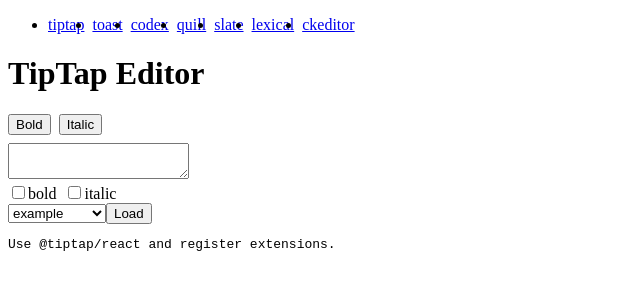
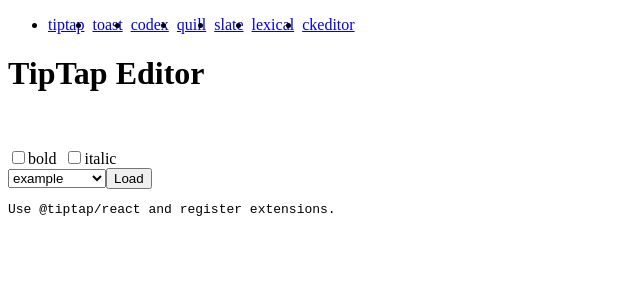
Before and after one commit to eputnam77/DocEditorPlayground, a Next.js app: page /tiptap in a window 1280 px wide. Shown: the top 300 px of the page, without its empty margins (0-640 px from the left). Built offline with nearby package versions, Linux system fonts and the light colour scheme.

Commit message:
feat(tiptap): add real editor

```diff
--- a/package.json
+++ b/package.json
@@ -19,7 +19,9 @@
     "next": "latest",
     "react": "latest",
     "react-dom": "latest",
-    "tailwindcss": "latest"
+    "tailwindcss": "latest",
+    "@tiptap/react": "latest",
+    "@tiptap/starter-kit": "latest"
   },
   "devDependencies": {
     "typescript": "latest",
--- a/pages/tiptap.tsx
+++ b/pages/tiptap.tsx
@@ -1,18 +1,31 @@
 import { useState } from "react";
+import { EditorContent, Extension, useEditor } from "@tiptap/react";
+import StarterKit from "@tiptap/starter-kit";
 import PluginManager from "../components/PluginManager";
 import TemplateLoader from "../components/TemplateLoader";
 import EditorIntegrationInfo from "../components/EditorIntegrationInfo";
 import NavBar from "../components/NavBar";
-import SimpleEditor from "../components/SimpleEditor";
 
-export default function TiptapPage() {
+export interface TiptapPageProps {
+  /** Additional TipTap extensions to load */
+  extensions?: Extension[];
+}
+
+export default function TiptapPage({ extensions = [] }: TiptapPageProps) {
   const [content, setContent] = useState("");
+  const editor = useEditor({
+    extensions: [StarterKit, ...extensions],
+    content,
+    onUpdate({ editor }) {
+      setContent(editor.getHTML());
+    },
+  });
 
   return (
     <div>
       <NavBar />
       <h1>TipTap Editor</h1>
-      <SimpleEditor initialValue={content} onChange={setContent} />
+      <EditorContent editor={editor} data-testid="tiptap-editor" />
       <PluginManager plugins={["bold", "italic"]} />
       <TemplateLoader
         onLoad={(tpl) => setContent(JSON.stringify(tpl, null, 2))}
```
Also changed, not shown: 2 other files (tests, documents, lock files or other folders).
